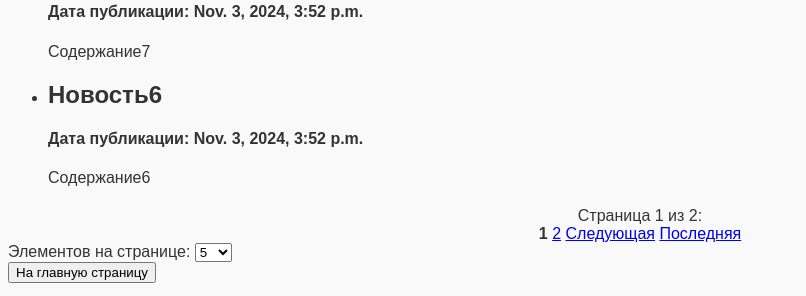
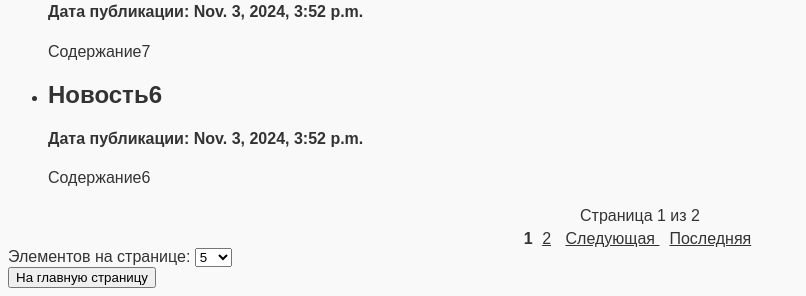
Before and after one commit to RikHas/module_19_4, a Django app: page /post_list/ in a window 1280 px wide. Shown: the part 505-801 px from the top of the page, without its empty margins (0-806 px from the left). Run offline with Django 4.2, Linux system fonts and the light colour scheme; data comes from the database, SQL or seed files in the repository.

Commit message:
Update post_list.html

```diff
--- a/gamesstore/templates/blog/post_list.html
+++ b/gamesstore/templates/blog/post_list.html
@@ -11,18 +11,20 @@
     <ul>
         {% for post in page_obj %}
             <li>
-                <h2>{{ post.title }} <h4> Дата публикации: {{ post.date_posted }}</h4></h2>
+                <h2>{{ post.title }}</h2>
+                <h4>Дата публикации: {{ post.date_posted }}</h4>
                 <p>{{ post.content }}</p>
             </li>
         {% endfor %}
     </ul>
 
     <div class="pagination">
-        <span>
-            Страница {{ page_obj.number }} из {{ page_obj.paginator.num_pages }}:
-        </span>
-
-        <div>
+        <div class="pagination-info">
+            <span>
+                Страница {{ page_obj.number }} из {{ page_obj.paginator.num_pages }}
+            </span>
+        </div>
+        <div class="pagination-controls">
             {% if page_obj.has_previous %}
                 <a href="?page=1">Первая</a>
                 <a href="?page={{ page_obj.previous_page_number }}">Предыдущая</a>
@@ -37,8 +39,8 @@
             {% endfor %}
 
             {% if page_obj.has_next %}
-                <a href="?page={{ page_obj.next_page_number }}">Следующая</a>
-                <a href="?page={{ page_obj.paginator.num_pages }}">Последняя</a>
+                <a href="?page={{ page_obj.next_page_number }}"> Следующая </a>
+                <a href="?page={{ page_obj.paginator.num_pages }}"> Последняя </a>
             {% endif %}
         </div>
     </div>
@@ -50,6 +52,8 @@
             <option value="20" {% if request.GET.page_size == '20' %}selected{% endif %}>20</option>
         </select>
     </form>
-    <a href="/platform/"><button>На главную страницу</button></a>
+    <a href="/platform/">
+        <button>На главную страницу</button>
+    </a>
 </body>
 </html>
```
